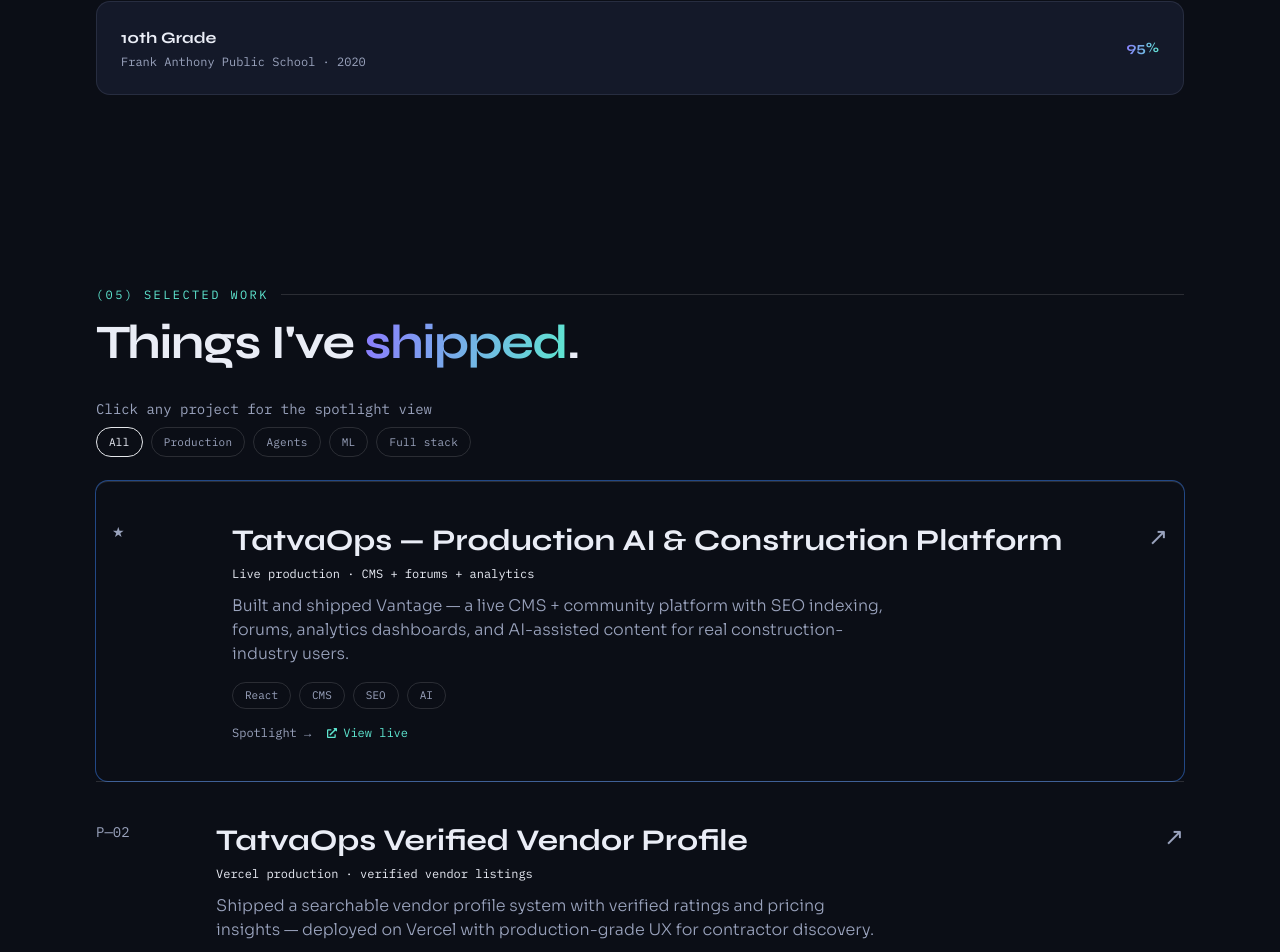
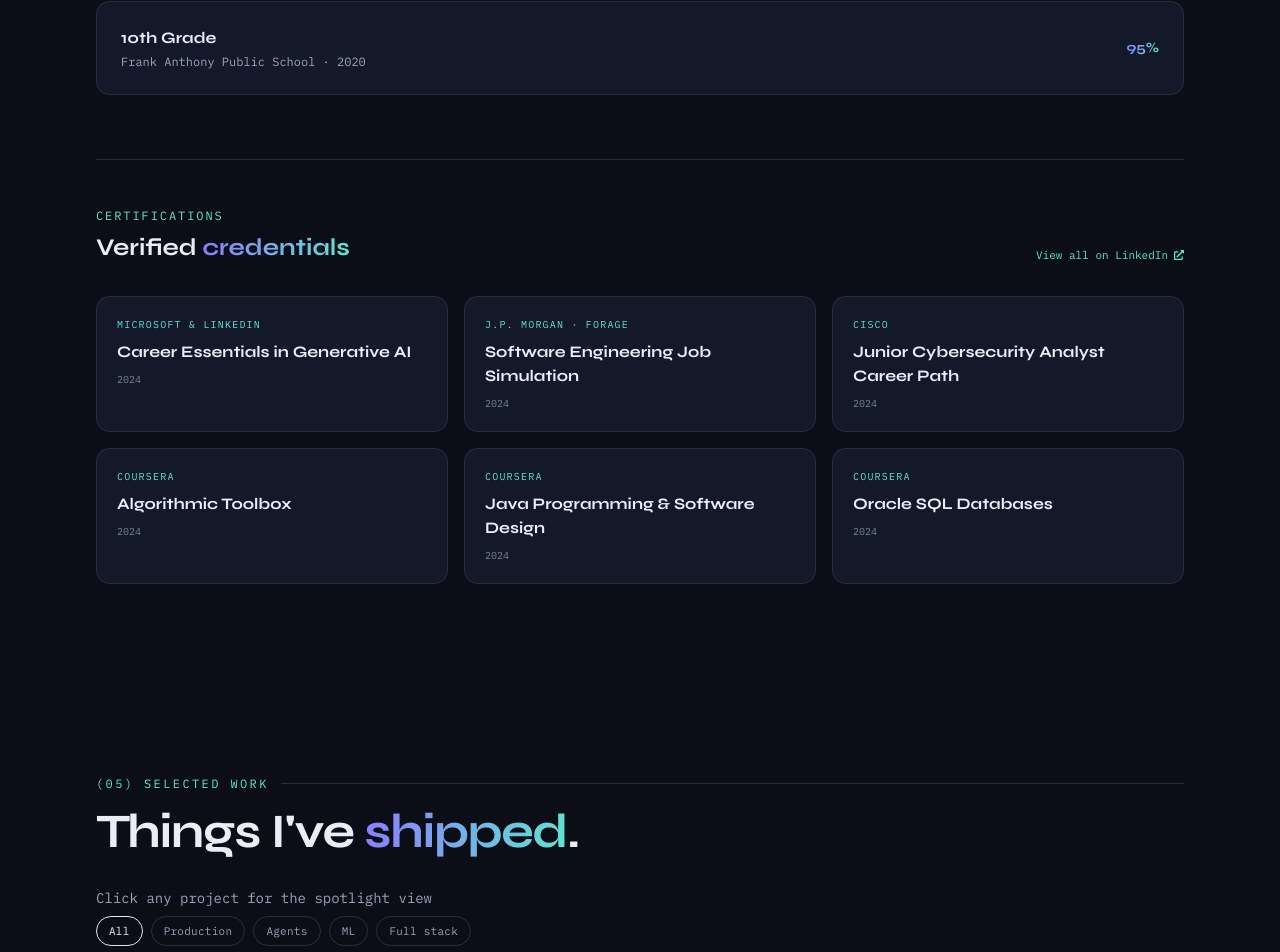
Before and after one commit to Tejasdagr8/Portfolio, a React (Vite) app: page / in a window 1280 px wide. Shown: the part 5416-6368 px from the top of the page. Built offline with nearby package versions, Linux system fonts and the light colour scheme; no server answers.

Commit message:
Add a compact certifications section under education.
Surface six LinkedIn-verified credentials with a link to the full list for recruiters scanning education and credentials together.

Co-authored-by: Cursor <cursoragent@cursor.com>

```diff
--- a/src/App.jsx
+++ b/src/App.jsx
@@ -31,6 +31,7 @@ import { unlockAchievement } from "./components/AchievementBadges";
 import { projects, PROJECT_FILTERS, projectMatchesFilter } from "./data/projects";
 import { publications, paperLinks } from "./data/publications";
 import { experience } from "./data/experience";
+import { certifications, CERTIFICATIONS_LINK } from "./data/certifications";
 
 const CONTACT_EMAILS = {
   primary: "coooltejasdagr@gmail.com",
@@ -855,6 +856,51 @@ function App() {
             </motion.div>
           ))}
         </motion.div>
+
+        <motion.div
+          className="mt-12 md:mt-16 pt-10 md:pt-12 border-t border-white/[0.13]"
+          initial="hidden"
+          whileInView="visible"
+          viewport={{ once: true, margin: "-80px" }}
+          variants={fadeUp}
+        >
+          <div className="flex flex-col sm:flex-row sm:items-end sm:justify-between gap-3 mb-6 md:mb-8">
+            <div>
+              <p className="font-mono text-[10px] sm:text-xs tracking-[0.16em] uppercase text-mint mb-2">
+                certifications
+              </p>
+              <h3 className="font-display font-bold text-xl sm:text-2xl text-paper">
+                Verified <span className="gradient-text">credentials</span>
+              </h3>
+            </div>
+            <a
+              href={CERTIFICATIONS_LINK}
+              target="_blank"
+              rel="noreferrer"
+              data-track="certifications_linkedin"
+              className="inline-flex items-center gap-1.5 font-mono text-[11px] text-mint hover:text-paper transition-colors shrink-0"
+            >
+              View all on LinkedIn <FaExternalLinkAlt size={10} />
+            </a>
+          </div>
+
+          <div className="grid sm:grid-cols-2 lg:grid-cols-3 gap-3 sm:gap-4">
+            {certifications.map((cert) => (
+              <div
+                key={cert.title}
+                className="card-glass card-glass-hover p-4 sm:p-5"
+              >
+                <p className="font-mono text-[10px] tracking-[0.12em] uppercase text-mint mb-2">
+                  {cert.issuer}
+                </p>
+                <h4 className="font-display font-bold text-sm sm:text-base text-paper leading-snug">
+                  {cert.title}
+                </h4>
+                <p className="font-mono text-[10px] text-fog-muted mt-2">{cert.year}</p>
+              </div>
+            ))}
+          </div>
+        </motion.div>
       </section>
 
       {/* PROJECTS */}
--- /dev/null
+++ b/src/data/certifications.js
@@ -0,0 +1,36 @@
+export const CERTIFICATIONS_LINK =
+  "https://www.linkedin.com/in/tejas-melkote-390545309/details/certifications/";
+
+/** Curated from LinkedIn — full list linked below */
+export const certifications = [
+  {
+    title: "Career Essentials in Generative AI",
+    issuer: "Microsoft & LinkedIn",
+    year: "2024",
+  },
+  {
+    title: "Software Engineering Job Simulation",
+    issuer: "J.P. Morgan · Forage",
+    year: "2024",
+  },
+  {
+    title: "Junior Cybersecurity Analyst Career Path",
+    issuer: "Cisco",
+    year: "2024",
+  },
+  {
+    title: "Algorithmic Toolbox",
+    issuer: "Coursera",
+    year: "2024",
+  },
+  {
+    title: "Java Programming & Software Design",
+    issuer: "Coursera",
+    year: "2024",
+  },
+  {
+    title: "Oracle SQL Databases",
+    issuer: "Coursera",
+    year: "2024",
+  },
+];
```
